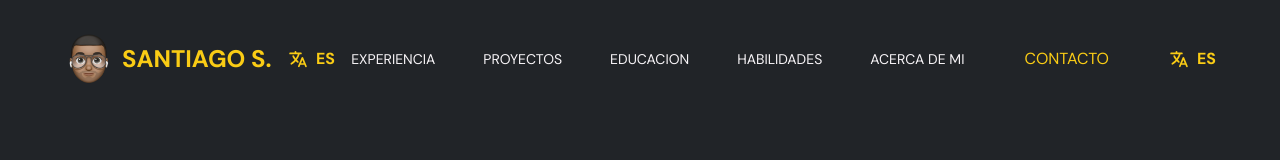
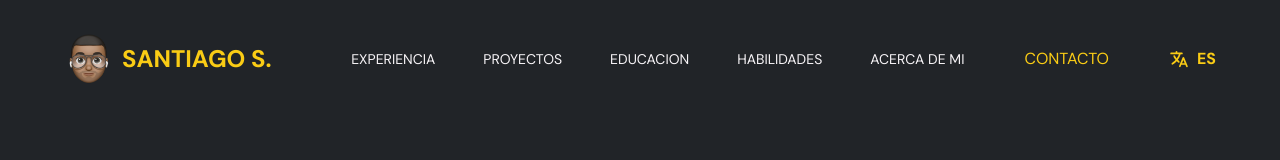
Before and after one commit to santiagoSuarez219/portfolio-santiago, a Next.js app: page / in a window 1280 px wide. Shown: the top 160 px of the page. Built offline with nearby package versions, Linux system fonts and the light colour scheme; a web font is replaced by a local one.

Commit message:
chore: Update Navbar component with responsive styling for mobile devices

```diff
--- a/components/Navbar.tsx
+++ b/components/Navbar.tsx
@@ -32,7 +32,7 @@ export default function Navbar() {
         Santiago S.
       </h1>
       <button
-        className="flex items-center text-primary gap-2 font-bold uppercase"
+        className="flex lg:hidden items-center text-primary gap-2 font-bold uppercase"
         onClick={changeLanguage}
       >
         <IoLanguage className="size-5" />
```
